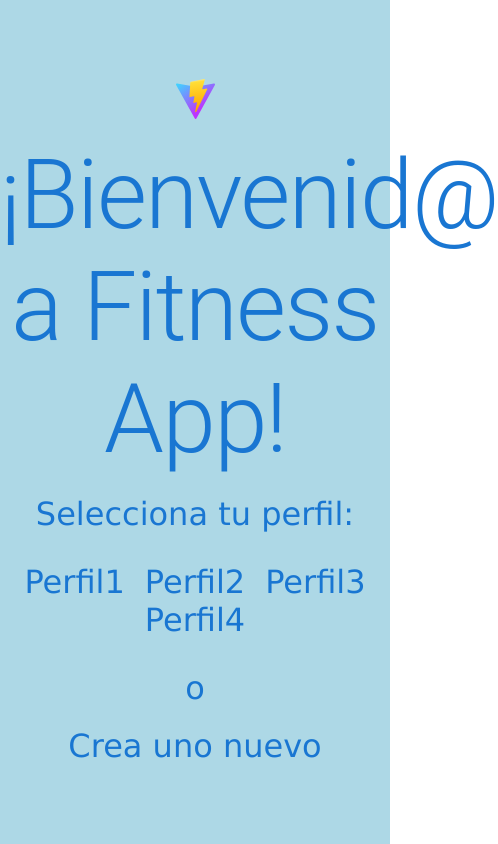
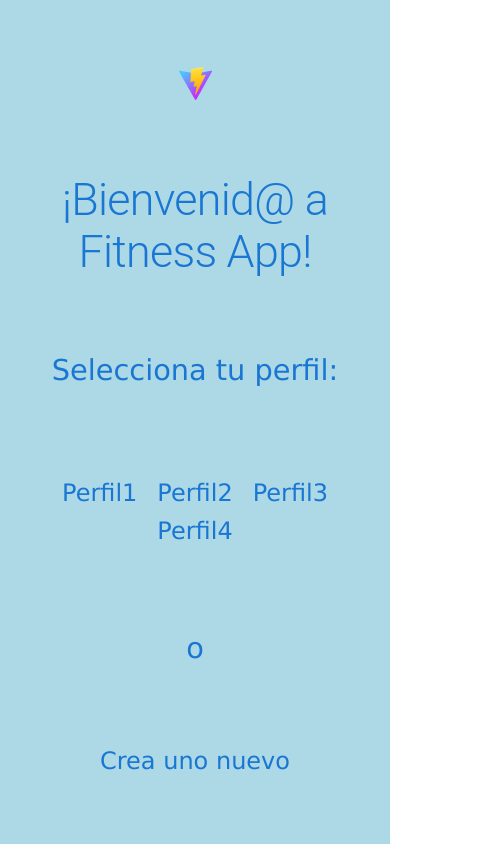
Before and after one commit to joseangelgil/fitness-app, a React (Vite) app: page / in a window 390 px wide. Shown: the whole page, 498 px wide, since content can reach past the window. Built offline with nearby package versions, Linux system fonts and the light colour scheme.

Commit message:
Add responsiveness to Home page

```diff
--- a/src/pages/Home.css
+++ b/src/pages/Home.css
@@ -14,4 +14,11 @@ li {
 
 .link {
   text-decoration: none;
+  font-size: 1.5rem;
 }
+
+@media (min-width: 1200px) {
+  .link {
+    font-size: 2.5rem !important;
+  }
+}
--- a/src/pages/Home.jsx
+++ b/src/pages/Home.jsx
@@ -16,24 +16,25 @@ function Home() {
   }
 
   return(
-    <Stack id='home' gap='20px' justifyContent='center' sx={{
+    <Stack id='home' justifyContent='space-around' sx={{
       width: '100%',
       height: '100vh',
       fontSize: '2rem',
       backgroundColor: `${activeColor.claro}`,
       color: `${activeColor.oscuro}`,
-      textAlign: 'center'
+      textAlign: 'center',
+      padding: '30px'
     }}>
       <img src={Icon} alt="Icon" style={{width: '10%', margin: '0 auto'}}/>
-      <Typography variant='h1'>¡Bienvenid@ a Fitness App!</Typography>
-      <Typography variant='p'>Selecciona tu perfil:</Typography>
+      <Typography variant='h1' sx={{fontSize: {xs: '2.8rem', lg: '5rem'}}}>¡Bienvenid@ a Fitness App!</Typography>
+      <Typography variant='p' sx={{fontSize: {xs: '1.8rem', lg: '3rem'}}}>Selecciona tu perfil:</Typography>
       <ul>
         {perfiles.map(perfil => {
           return (<li key={perfil} onClick={() => setPerfilActivo(perfil)}><Link className='link' to='/profile' style={{color: `${activeColor.oscuro}`}}>{perfil}</Link></li>)
         })}
       </ul>
-      <Typography variant='p'>o</Typography>
-      <Typography variant='p' sx={{cursor: 'pointer'}}><Link className='link' to='/profile' style={{color: `${activeColor.oscuro}`}}>Crea uno nuevo</Link></Typography>
+      <Typography variant='p' sx={{fontSize: {xs: '1.8rem', lg: '3rem'}}}>o</Typography>
+      <Typography variant='p'><Link className='link' to='/profile' style={{color: `${activeColor.oscuro}`}}>Crea uno nuevo</Link></Typography>
     </Stack>
   )
 }
```
